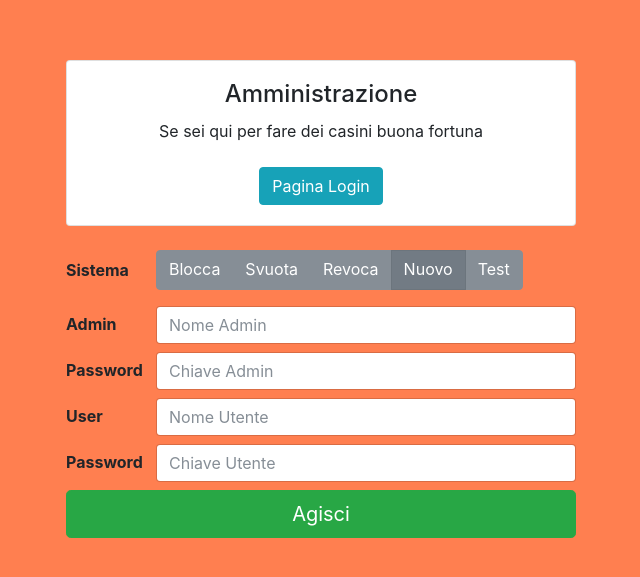
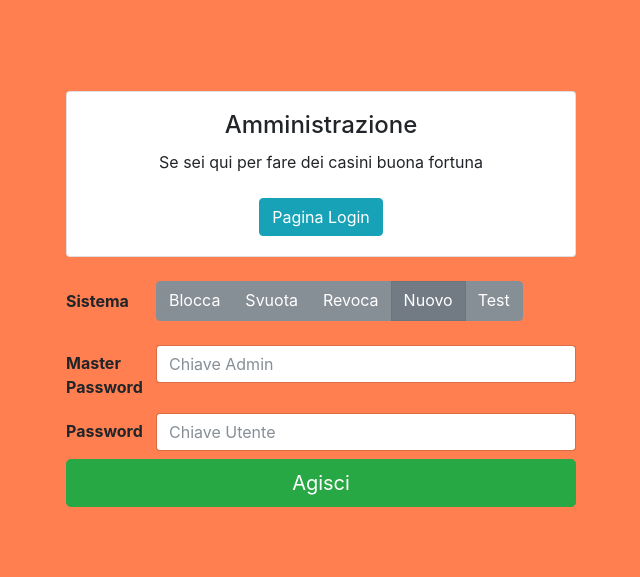
Before and after one commit to olimexsmart/DoorOpener, a plain HTML site: page admin.html in a window 1280 px wide. Shown: the part 105-682 px from the top of the page, without its empty margins (319-959 px from the left). Drawn offline with nearby package versions, Linux system fonts and the light colour scheme.

Commit message:
Corrected errors and first modifications

```diff
--- a/admin.html
+++ b/admin.html
@@ -27,7 +27,8 @@
                 <div class="card-body bg-transparent">
                     <h4 class="card-title">Amministrazione</h4>
                     <p class="card-text">Se sei qui per fare dei casini buona fortuna</p>
-					<a href="/index.htm" class="mt-2 btn btn-info" data-toggle="tooltip" data-placement="bottom" title="Magari funziona">Pagina Login</a>
+                    <a href="/index.htm" class="mt-2 btn btn-info" data-toggle="tooltip" data-placement="bottom" title="Magari funziona">Pagina
+                        Login</a>
                 </div>
             </div>
 
@@ -56,42 +57,28 @@
                 <!-- Text inputs -->
                 <div class="form-group row">
                     <!-- Administrator inputs -->
-                    <label for="nome" class="col-sm-2 col-form-label adminname" id="">
-                        <b>Admin</b>
-                    </label>
-                    <div class="col-sm-10 adminname">
-                        <input type="text" class="form-control" name="an" id="nome" placeholder="Nome Admin" data-toggle="tooltip" data-placement="top"
-                            title="Lettera iniziale Maiuscola">
-                    </div>
                     <label for="key" class="mt-2 col-sm-2 col-form-label adminpassword">
-                        <b>Password</b>
+                        <b>Master Password</b>
                     </label>
                     <div class="mt-2 col-sm-10 adminpassword">
-                        <input type="password" class="form-control" name="ak" id="key" placeholder="Chiave Admin" data-toggle="tooltip" data-placement="top"
-                            title="Mi raccomando">
+                        <input type="password" class="form-control" name="ak" id="key" placeholder="Chiave Admin"
+                            data-toggle="tooltip" data-placement="top" title="Mi raccomando">
                     </div>
 
                     <!-- User inputs -->
-                    <label for="usernome" class="mt-2 col-sm-2 col-form-label username">
-                        <b>User</b>
-                    </label>
-                    <div class="mt-2 col-sm-10 username">
-                        <input type="text" class="form-control" name="n" id="usernome" placeholder="Nome Utente" data-toggle="tooltip" data-placement="top"
-                            title="Lettera iniziale Maiuscola">
-                    </div>
                     <label for="userkey" class="mt-2 col-sm-2 col-form-label userpassword">
                         <b>Password</b>
                     </label>
                     <div class="mt-2 col-sm-10 userpassword">
-                        <input type="password" class="form-control" name="k" id="userkey" placeholder="Chiave Utente" data-toggle="tooltip" data-placement="top"
-                            title="Mi raccomando">
+                        <input type="password" class="form-control" name="k" id="userkey" placeholder="Chiave Utente"
+                            data-toggle="tooltip" data-placement="top" title="Mi raccomando">
                     </div>
 
 
                     <!-- Confirm button -->
                     <div class="mt-2 col-sm-12 text-center">
-                        <button type="button" class="btn btn-success btn-lg btn-block" data-toggle="tooltip" data-placement="bottom" title="Daje"
-                            id="submit">Agisci</button>
+                        <button type="button" class="btn btn-success btn-lg btn-block" data-toggle="tooltip"
+                            data-placement="bottom" title="Daje" id="submit">Agisci</button>
                     </div>
                 </div>
             </form>
```
Also changed, not shown: index.html (+7 -7 lines), 2 other files. Lines whose indentation alone changed are shown as unchanged.
